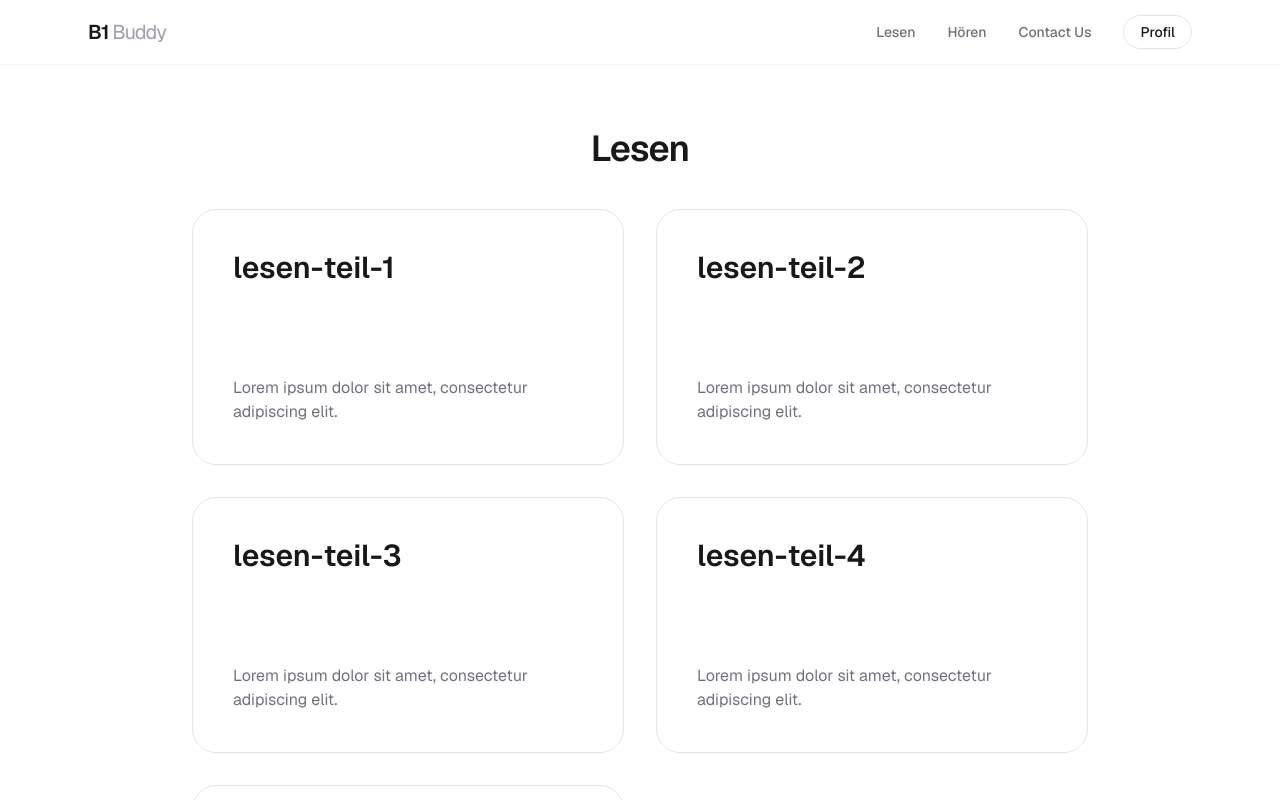
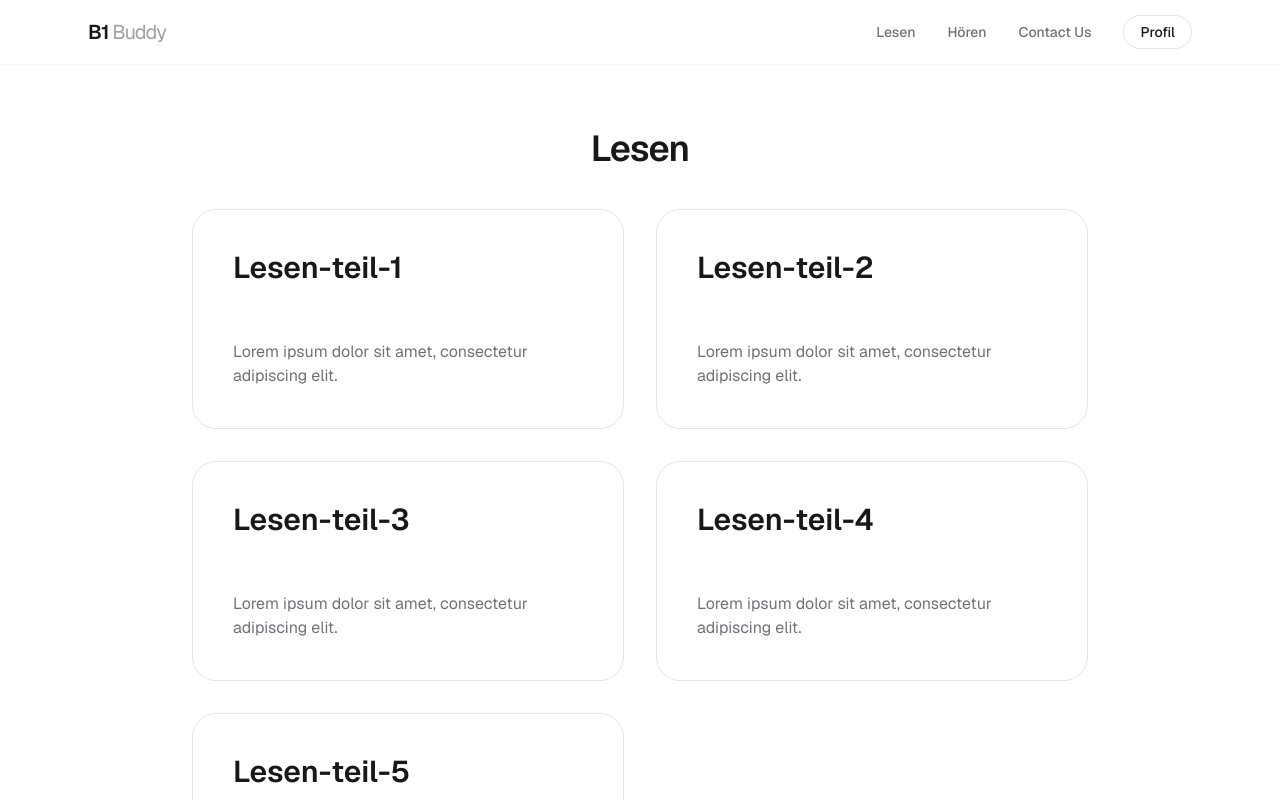
Before and after one commit to Xayn0/B1-Buddy, a React (Vite) app: page /lesen in a window 1280 px wide. Shown: the top 800 px of the page. Built offline with nearby package versions, Linux system fonts and the light colour scheme.

Commit message:
classes are files

```diff
--- a/src/Pages/home-page.tsx
+++ b/src/Pages/home-page.tsx
@@ -1,4 +1,10 @@
 import { Link } from "react-router-dom";
+import {
+  cardBodyTextClassName,
+  cardHeadingClassName,
+  homeNavCardIconWrapClassName,
+  homeNavCardLinkClassName,
+} from "../styles/tailwind-classes";
 import { useTypewriter } from "./use-home-typewriter.ts";
 
 function Typewriter({ text }: { text: string }) {
@@ -28,11 +34,8 @@ const Home = () => {
 
         {/* Cards Grid - Sized up properly */}
         <div className="grid grid-cols-1 sm:grid-cols-2 gap-8 w-full max-w-4xl">
-          <Link
-            to="/lesen"
-            className="group relative flex flex-col items-start justify-between rounded-3xl border border-zinc-200 bg-white p-10 transition-all duration-500 hover:border-zinc-400 hover:shadow-[0_20px_50px_rgba(0,0,0,0.05)] overflow-hidden"
-          >
-            <div className="mb-12 rounded-full bg-zinc-50 p-4 group-hover:bg-zinc-100 transition-colors">
+          <Link to="/lesen" className={homeNavCardLinkClassName}>
+            <div className={homeNavCardIconWrapClassName}>
               <svg
                 width="24"
                 height="24"
@@ -47,20 +50,15 @@ const Home = () => {
               </svg>
             </div>
             <div>
-              <h2 className="text-3xl font-semibold text-zinc-900 mb-2">
-                Lesen
-              </h2>
-              <p className="text-zinc-500">
+              <h2 className={cardHeadingClassName}>Lesen</h2>
+              <p className={cardBodyTextClassName}>
                 Texte verstehen und Fragen beantworten.
               </p>
             </div>
           </Link>
 
-          <Link
-            to="/horen"
-            className="group relative flex flex-col items-start justify-between rounded-3xl border border-zinc-200 bg-white p-10 transition-all duration-500 hover:border-zinc-400 hover:shadow-[0_20px_50px_rgba(0,0,0,0.05)] overflow-hidden"
-          >
-            <div className="mb-12 rounded-full bg-zinc-50 p-4 group-hover:bg-zinc-100 transition-colors">
+          <Link to="/horen" className={homeNavCardLinkClassName}>
+            <div className={homeNavCardIconWrapClassName}>
               <svg
                 width="24"
                 height="24"
@@ -76,10 +74,8 @@ const Home = () => {
               </svg>
             </div>
             <div>
-              <h2 className="text-3xl font-semibold text-zinc-900 mb-2">
-                Hören
-              </h2>
-              <p className="text-zinc-500">
+              <h2 className={cardHeadingClassName}>Hören</h2>
+              <p className={cardBodyTextClassName}>
                 Hörverstehen trainieren mit Audiobeispielen.
               </p>
             </div>
@@ -87,7 +83,7 @@ const Home = () => {
         </div>
 
         {/* Fine-line footer decor */}
-        <div className="mt-24 w-full max-w-xs h-[1px] bg-zinc-100 mx-auto" />
+        <div className="mt-24 w-full max-w-xs h-px bg-zinc-100 mx-auto" />
       </div>
     </div>
   );
--- a/src/Pages/horen.tsx
+++ b/src/Pages/horen.tsx
@@ -1,9 +1,11 @@
 import { Link } from "react-router-dom";
+import {
+  cardBodyTextClassName,
+  cardHeadingClassName,
+  teilListingCardLinkClassName,
+} from "../styles/tailwind-classes";
 
 const Horen = () => {
-  const cardClassName =
-    "group relative flex min-h-64 flex-col items-start justify-between rounded-3xl border border-zinc-200 bg-white p-10 transition-all duration-500 hover:border-zinc-400 hover:shadow-[0_20px_50px_rgba(0,0,0,0.05)] overflow-hidden focus:outline-none focus-visible:ring-2 focus-visible:ring-zinc-400/40 focus-visible:ring-offset-2 focus-visible:ring-offset-white";
-
   return (
     <div className="min-h-[calc(100vh-4rem)] max-w-5xl mx-auto px-6 py-12 sm:py-16">
       <h1 className="text-3xl sm:text-4xl font-semibold text-zinc-900 tracking-tight text-center mb-10">
@@ -11,21 +13,21 @@ const Horen = () => {
       </h1>
 
       <div className="grid grid-cols-1 sm:grid-cols-2 gap-8 w-full max-w-4xl mx-auto">
-        <Link to="/horen-teil/1" className={cardClassName}>
-          <h2 className="text-3xl font-semibold text-zinc-900 mb-2">horen-teil-1</h2>
-          <p className="text-zinc-500">Lorem ipsum dolor sit amet, consectetur adipiscing elit.</p>
+        <Link to="/horen-teil/1" className={teilListingCardLinkClassName}>
+          <h2 className={cardHeadingClassName}>Hören-teil-1</h2>
+          <p className={cardBodyTextClassName}>Lorem ipsum dolor sit amet, consectetur adipiscing elit.</p>
         </Link>
-        <Link to="/horen-teil/2" className={cardClassName}>
-          <h2 className="text-3xl font-semibold text-zinc-900 mb-2">horen-teil-2</h2>
-          <p className="text-zinc-500">Lorem ipsum dolor sit amet, consectetur adipiscing elit.</p>
+        <Link to="/horen-teil/2" className={teilListingCardLinkClassName}>
+          <h2 className={cardHeadingClassName}>Hören-teil-2</h2>
+          <p className={cardBodyTextClassName}>Lorem ipsum dolor sit amet, consectetur adipiscing elit.</p>
         </Link>
-        <Link to="/horen-teil/3" className={cardClassName}>
-          <h2 className="text-3xl font-semibold text-zinc-900 mb-2">horen-teil-3</h2>
-          <p className="text-zinc-500">Lorem ipsum dolor sit amet, consectetur adipiscing elit.</p>
+        <Link to="/horen-teil/3" className={teilListingCardLinkClassName}>
+          <h2 className={cardHeadingClassName}>Hören-teil-3</h2>
+          <p className={cardBodyTextClassName}>Lorem ipsum dolor sit amet, consectetur adipiscing elit.</p>
         </Link>
-        <Link to="/horen-teil/4" className={cardClassName}>
-          <h2 className="text-3xl font-semibold text-zinc-900 mb-2">horen-teil-4</h2>
-          <p className="text-zinc-500">Lorem ipsum dolor sit amet, consectetur adipiscing elit.</p>
+        <Link to="/horen-teil/4" className={teilListingCardLinkClassName}>
+          <h2 className={cardHeadingClassName}>Hören-teil-4</h2>
+          <p className={cardBodyTextClassName}>Lorem ipsum dolor sit amet, consectetur adipiscing elit.</p>
         </Link>
       </div>
     </div>
--- a/src/Pages/lesen.tsx
+++ b/src/Pages/lesen.tsx
@@ -1,9 +1,11 @@
 import { Link } from "react-router-dom";
+import {
+  cardBodyTextClassName,
+  cardHeadingClassName,
+  teilListingCardLinkClassName,
+} from "../styles/tailwind-classes";
 
 function Lesen() {
-  const cardClassName =
-    "group relative flex min-h-64 flex-col items-start justify-between rounded-3xl border border-zinc-200 bg-white p-10 transition-all duration-500 hover:border-zinc-400 hover:shadow-[0_20px_50px_rgba(0,0,0,0.05)] overflow-hidden focus:outline-none focus-visible:ring-2 focus-visible:ring-zinc-400/40 focus-visible:ring-offset-2 focus-visible:ring-offset-white";
-
   return (
     <div className="min-h-[calc(100vh-4rem)] max-w-5xl mx-auto px-6 py-12 sm:py-16">
       <h1 className="text-3xl sm:text-4xl font-semibold text-zinc-900 tracking-tight text-center mb-10">
@@ -11,25 +13,25 @@ function Lesen() {
       </h1>
 
       <div className="grid grid-cols-1 sm:grid-cols-2 gap-8 w-full max-w-4xl mx-auto">
-        <Link to="/lesen-teil/1" className={cardClassName}>
-          <h2 className="text-3xl font-semibold text-zinc-900 mb-2">lesen-teil-1</h2>
-          <p className="text-zinc-500">Lorem ipsum dolor sit amet, consectetur adipiscing elit.</p>
+        <Link to="/lesen-teil/1" className={teilListingCardLinkClassName}>
+          <h2 className={cardHeadingClassName}>Lesen-teil-1</h2>
+          <p className={cardBodyTextClassName}>Lorem ipsum dolor sit amet, consectetur adipiscing elit.</p>
         </Link>
-        <Link to="/lesen-teil/2" className={cardClassName}>
-          <h2 className="text-3xl font-semibold text-zinc-900 mb-2">lesen-teil-2</h2>
-          <p className="text-zinc-500">Lorem ipsum dolor sit amet, consectetur adipiscing elit.</p>
+        <Link to="/lesen-teil/2" className={teilListingCardLinkClassName}>
+          <h2 className={cardHeadingClassName}>Lesen-teil-2</h2>
+          <p className={cardBodyTextClassName}>Lorem ipsum dolor sit amet, consectetur adipiscing elit.</p>
         </Link>
-        <Link to="/lesen-teil/3" className={cardClassName}>
-          <h2 className="text-3xl font-semibold text-zinc-900 mb-2">lesen-teil-3</h2>
-          <p className="text-zinc-500">Lorem ipsum dolor sit amet, consectetur adipiscing elit.</p>
+        <Link to="/lesen-teil/3" className={teilListingCardLinkClassName}>
+          <h2 className={cardHeadingClassName}>Lesen-teil-3</h2>
+          <p className={cardBodyTextClassName}>Lorem ipsum dolor sit amet, consectetur adipiscing elit.</p>
         </Link>
-        <Link to="/lesen-teil/4" className={cardClassName}>
-          <h2 className="text-3xl font-semibold text-zinc-900 mb-2">lesen-teil-4</h2>
-          <p className="text-zinc-500">Lorem ipsum dolor sit amet, consectetur adipiscing elit.</p>
+        <Link to="/lesen-teil/4" className={teilListingCardLinkClassName}>
+          <h2 className={cardHeadingClassName}>Lesen-teil-4</h2>
+          <p className={cardBodyTextClassName}>Lorem ipsum dolor sit amet, consectetur adipiscing elit.</p>
         </Link>
-        <Link to="/lesen-teil/5" className={cardClassName}>
-          <h2 className="text-3xl font-semibold text-zinc-900 mb-2">lesen-teil-5</h2>
-          <p className="text-zinc-500">Lorem ipsum dolor sit amet, consectetur adipiscing elit.</p>
+        <Link to="/lesen-teil/5" className={teilListingCardLinkClassName}>
+          <h2 className={cardHeadingClassName}>Lesen-teil-5</h2>
+          <p className={cardBodyTextClassName}>Lorem ipsum dolor sit amet, consectetur adipiscing elit.</p>
         </Link>
       </div>
     </div>
--- /dev/null
+++ b/src/styles/tailwind-classes.ts
@@ -0,0 +1,20 @@
+/**
+ * Centralized Tailwind class strings for consistent UI across pages.
+ * Import from here instead of duplicating long className strings.
+ */
+
+/** Home: large nav cards (Lesen / Hören) — link wrapper */
+export const homeNavCardLinkClassName =
+  "group relative flex flex-col items-start justify-between rounded-3xl border border-zinc-200 bg-white p-10 transition-all duration-500 hover:border-zinc-400 hover:shadow-[0_20px_50px_rgba(0,0,0,0.05)] overflow-hidden";
+
+/** Home: circular icon container above card title */
+export const homeNavCardIconWrapClassName =
+  "mb-12 rounded-full bg-zinc-50 p-4 group-hover:bg-zinc-100 transition-colors";
+
+/** Lesen / Hören teil listing: same visual language as home cards, with min height + focus ring for keyboard nav */
+export const teilListingCardLinkClassName =
+  "group relative flex min-h-55 flex-col items-start justify-between rounded-3xl border border-zinc-200 bg-white p-10 transition-all duration-500 hover:border-zinc-400 hover:shadow-[0_20px_50px_rgba(0,0,0,0.05)] overflow-hidden focus:outline-none focus-visible:ring-2 focus-visible:ring-zinc-400/40 focus-visible:ring-offset-2 focus-visible:ring-offset-white";
+
+export const cardHeadingClassName = "text-3xl font-semibold text-zinc-900 mb-2";
+
+export const cardBodyTextClassName = "text-zinc-500";
```
